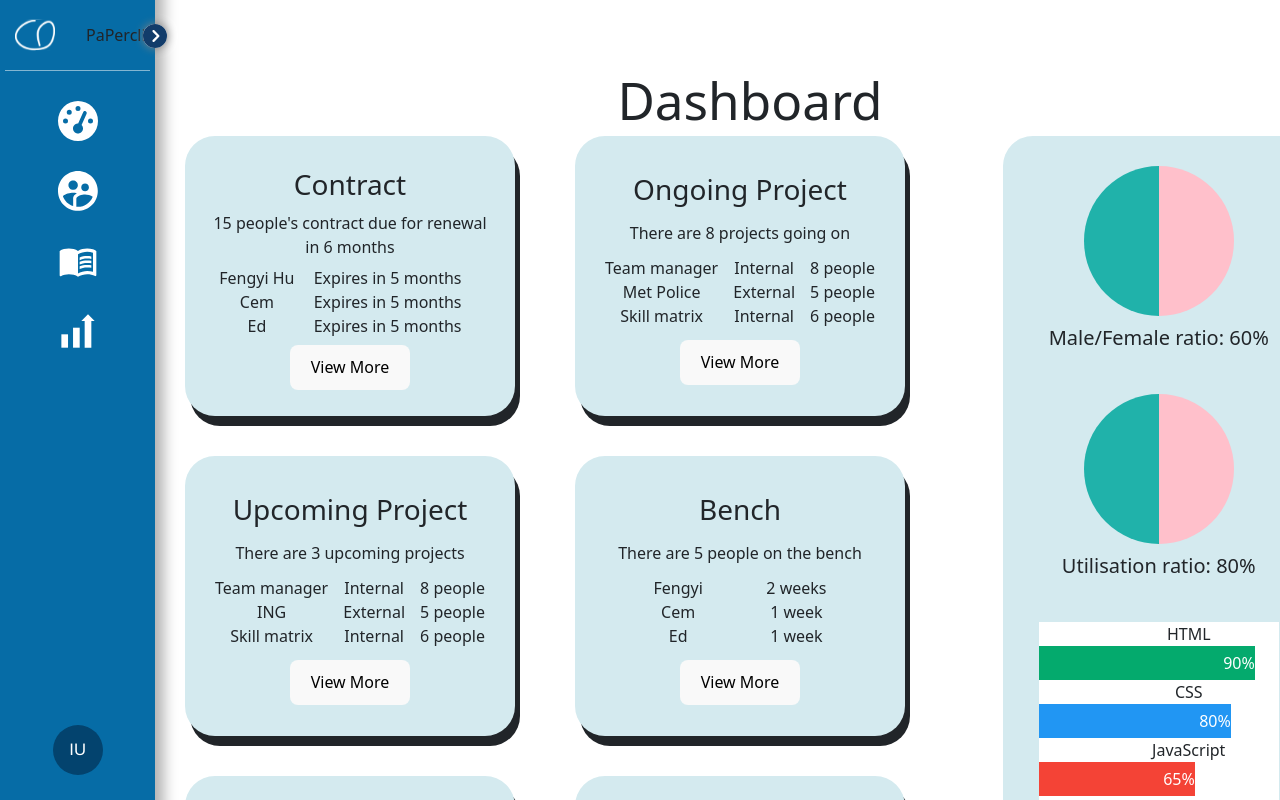
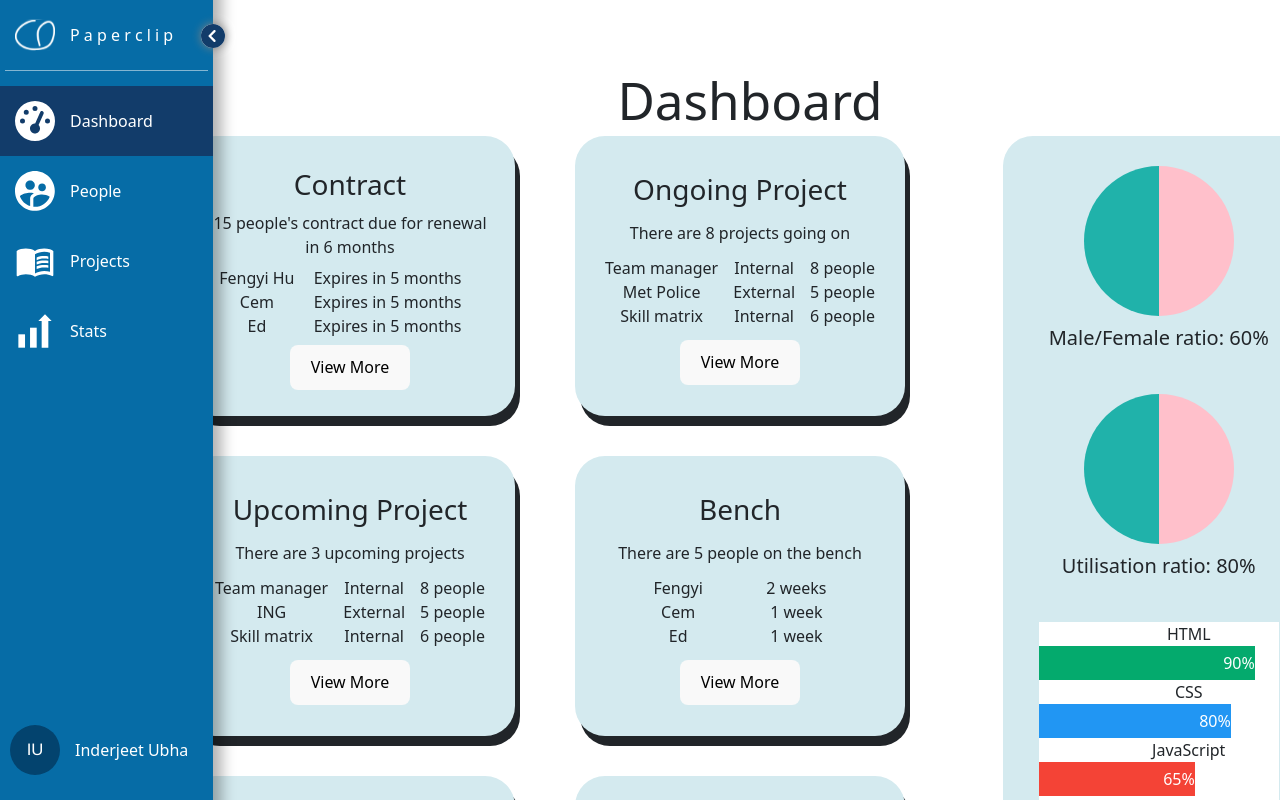
Before and after one commit to CemGurhan/team_manager_frontend, a React (Vite) app: page / in a window 1280 px wide. Shown: the top 800 px of the page. Built offline with nearby package versions, Linux system fonts and the light colour scheme.

Commit message:
finished without animations

```diff
--- a/src/SidebarComponents/sidebar.css
+++ b/src/SidebarComponents/sidebar.css
@@ -14,6 +14,7 @@
     flex-direction: column;
     justify-content: space-between;
     box-shadow: -11px 0px 13px 20px rgba(0,0,0,0.3);
+    /* transition: flex 500ms ease-in-out; */
 }
 
 .sidebar-icons-top {
@@ -32,21 +33,29 @@
     color: rgba(18,60,106,255);
     background-color: white;
     cursor: pointer;
-    transform: rotatez(0deg);
-    transition: transform 200ms ease-in-out;
+    transform: rotatez(180deg);
+    transition: transform 400ms ease-in-out;
     box-shadow: 0px 0px 10px grey;
     border-radius: 50%;
 }
+
+.toggle-sidebar-button-open {
+    transform: rotatey(0deg);
+}
+
 .paperclip-logo-container {
     display: flex;
     flex-direction: row;
-    gap: 1rem;
+    /* gap: 2rem; */
     align-items: center;
+    transition: width 500ms ease-in-out;
 
 }
 
 .sidebar-icons-top p {
     margin: 0px;
+    margin-right: 40px;
+
 }
 
 .paperclip-logo {
@@ -68,19 +77,37 @@
     height:  var(--sidebar-width);
     width: 100%;
     left:0;
+    cursor: pointer;
+    display:flex;
+    flex-direction: row;
+    justify-content: space-between;
+
+}
+
+.sidebar-button-container:hover {
+    background-color: #4080a5;
 }
 
 .sidebar-button-link {
+    position: absolute;
+    left: 0;
+    width:100%;
+    display:flex;
+    flex-direction: row;
+    justify-content: left;
+    align-items: center;
+}
+
+.sidebar-button-link:hover {
+    background-color: #4080a5;
 
 }
 
 .sidebar-button-link-active {
-    background-color: rgba(18, 47, 90, 0.784);
-    /* background-color:rgba(18,60,106,255); */
+    /* background-color: rgba(18, 47, 90, 0.784); */
+    background-color:rgba(18,60,106,255);
     height: var(--sidebar-width);
-    position: absolute;
-    left: 0;
-    z-index: 51;
+
 }
 
 .sidebar-button {
@@ -88,14 +115,10 @@
     height:  var(--sidebar-width);
     padding: var(--sidebar-button-padding);
     color: white;
-    /* position: absolute; */
-    left: 0;
-    z-index: 50;
+    /* position: absolute;
+    left: 0; */
 
-}
 
-.sidebar-button:hover{
-    background-color: #4080a5;
 }
 
 .fa-gauge-high {
@@ -103,11 +126,27 @@
     height:calc(var(--sidebar-width) - 2* var(--sidebar-button-padding));
 }
 
+.sidebar-text {
+    color: white;
+    transition: transform 200ms ease-in-out;
+    margin: 0;
+}
 
-
-
+.sidebar-avatar {
+    display: flex;
+    flex-direction: row;
+    align-items: center;
+    justify-content: left;
+}
 
 .avatar-user-info {
-    margin: 10px auto;
-    margin-bottom: calc(var(--sidebar-width)/2);
+    width: var(--sidebar-width);
+
+    margin:5px;
+    margin-bottom: 30px;
 }
+
+.sidebar-avatar > .sidebar-text {
+    margin-bottom: 15px;
+    margin-left: 15px;
+}
--- a/src/SidebarComponents/sidebar.tsx
+++ b/src/SidebarComponents/sidebar.tsx
@@ -23,7 +23,11 @@ const SideBar = ({ isSidebarOpen, setIsSidebarOpen }: ISideBar) => {
         <div className="sidebar-icons-top">
           <FontAwesomeIcon
             icon={faCircleChevronRight}
-            className="toggle-sidebar-button"
+            className={
+              isSidebarOpen
+                ? "toggle-sidebar-button toggle-sidebar-button-open"
+                : "toggle-sidebar-button"
+            }
             onClick={() => {
               setIsSidebarOpen(!isSidebarOpen);
             }}
@@ -38,7 +42,7 @@ const SideBar = ({ isSidebarOpen, setIsSidebarOpen }: ISideBar) => {
               className="sidebar-text"
               style={{ display: isSidebarOpen ? "none" : "" }}
             >
-              PaPercliP
+              P a p e r c l i p
             </p>
           </div>
           <div className="logo-underline" />
@@ -46,29 +50,45 @@ const SideBar = ({ isSidebarOpen, setIsSidebarOpen }: ISideBar) => {
             <NavLink
               to="/"
               className={({ isActive }) =>
-                isActive ? "sidebar-button-active" : undefined
+                isActive
+                  ? "sidebar-button-link sidebar-button-link-active"
+                  : "sidebar-button-link"
               }
             >
               <FontAwesomeIcon icon={faGaugeHigh} className="sidebar-button" />
-              {/* <p className="sidebar-text">Dashboard</p> */}
+              <p
+                className="sidebar-text"
+                style={{ display: isSidebarOpen ? "none" : "" }}
+              >
+                Dashboard
+              </p>{" "}
             </NavLink>
           </div>
           <div className="sidebar-button-container">
             <NavLink
               to="/users"
               className={({ isActive }) =>
-                isActive ? "sidebar-button-active" : undefined
+                isActive
+                  ? "sidebar-button-link-active sidebar-button-link"
+                  : "sidebar-button-link"
               }
             >
               <img src={UsersButton} alt="users" className="sidebar-button" />
-              {/* <p className="sidebar-text">People</p> */}
+              <p
+                className="sidebar-text"
+                style={{ display: isSidebarOpen ? "none" : "" }}
+              >
+                People
+              </p>{" "}
             </NavLink>
           </div>
           <div className="sidebar-button-container">
             <NavLink
               to="/projects"
               className={({ isActive }) =>
-                isActive ? "sidebar-button-active" : undefined
+                isActive
+                  ? "sidebar-button-link-active sidebar-button-link"
+                  : "sidebar-button-link"
               }
             >
               <img
@@ -76,21 +96,34 @@ const SideBar = ({ isSidebarOpen, setIsSidebarOpen }: ISideBar) => {
                 alt="projects"
                 className="sidebar-button"
               />
-              {/* <p className="sidebar-text">Projects</p> */}
+              <p
+                className="sidebar-text"
+                style={{ display: isSidebarOpen ? "none" : "" }}
+              >
+                Projects
+              </p>{" "}
             </NavLink>
           </div>
           <div className="sidebar-button-container">
             <NavLink
               to="/stats"
               className={({ isActive }) =>
-                isActive ? "sidebar-button-link-active sidebar-button-link" : "sidebar-button-link"
+                isActive
+                  ? "sidebar-button-link-active sidebar-button-link"
+                  : "sidebar-button-link"
               }
             >
               <img src={StatsButton} alt="stats" className="sidebar-button" />
-              {/* <p className="sidebar-text">Stats</p> */}
+              <p
+                className="sidebar-text"
+                style={{ display: isSidebarOpen ? "none" : "" }}
+              >
+                Stats
+              </p>{" "}
             </NavLink>
           </div>
         </div>
+        <div className="sidebar-avatar">
           <Avatar
             name="Inderjeet Ubha"
             color={"#03436e"}
@@ -98,6 +131,13 @@ const SideBar = ({ isSidebarOpen, setIsSidebarOpen }: ISideBar) => {
             round={true}
             className="avatar-user-info"
           />
+          <p
+            className="sidebar-text"
+            style={{ display: isSidebarOpen ? "none" : "" }}
+          >
+            Inderjeet Ubha
+          </p>
+        </div>
       </main>
       <div className="sidebar-expand"></div>
     </>
```
Lines whose indentation alone changed are shown as unchanged.
